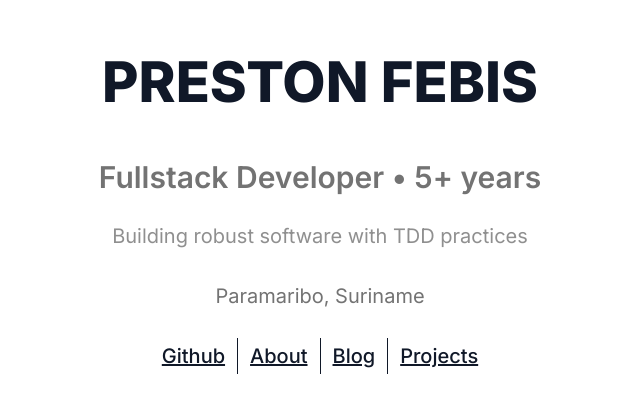
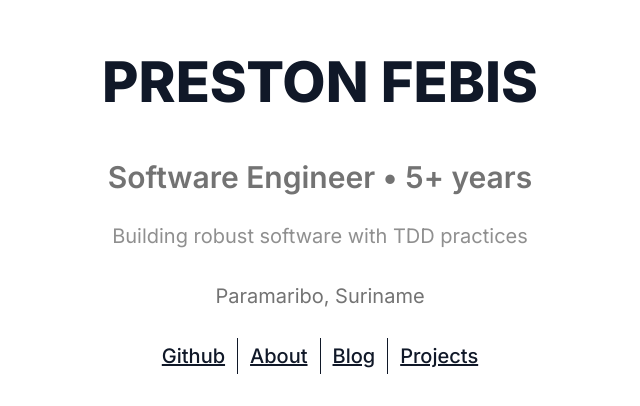
Before and after one commit to p-febis/p-febis.github.io, an Eleventy site: page src/index.html in a window 1280 px wide. Shown: the part 186-592 px from the top of the page, without its empty margins (320-960 px from the left). Built offline with nearby package versions, Linux system fonts and the light colour scheme; Eleventy itself is replaced by a stand-in of ours; files that its build step writes are made by us from their sources.

Commit message:
change 'fsd' to 'swe'

```diff
--- a/src/index.html
+++ b/src/index.html
@@ -6,7 +6,7 @@ github: https://github.com/p-febis/
 <div class="h-svh flex flex-col items-center justify-center">
   <h1 class="!mb-0">PRESTON FEBIS</h1>
 
-  <h3 class="text-muted-foreground">Fullstack Developer • 5+ years</h3>
+  <h3 class="text-muted-foreground">Software Engineer • 5+ years</h3>
 
   <p class="text-muted-foreground/80 !mb-0">
     Building robust software with TDD practices
```
